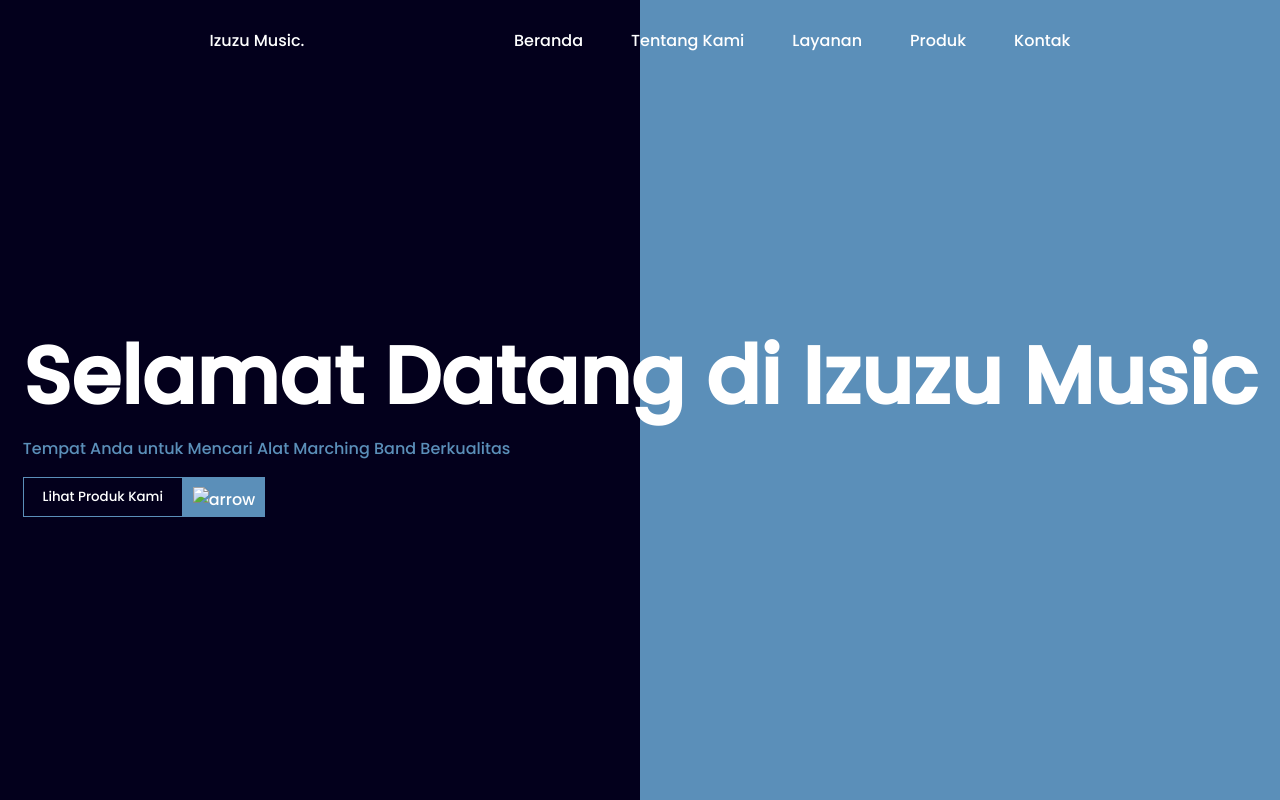
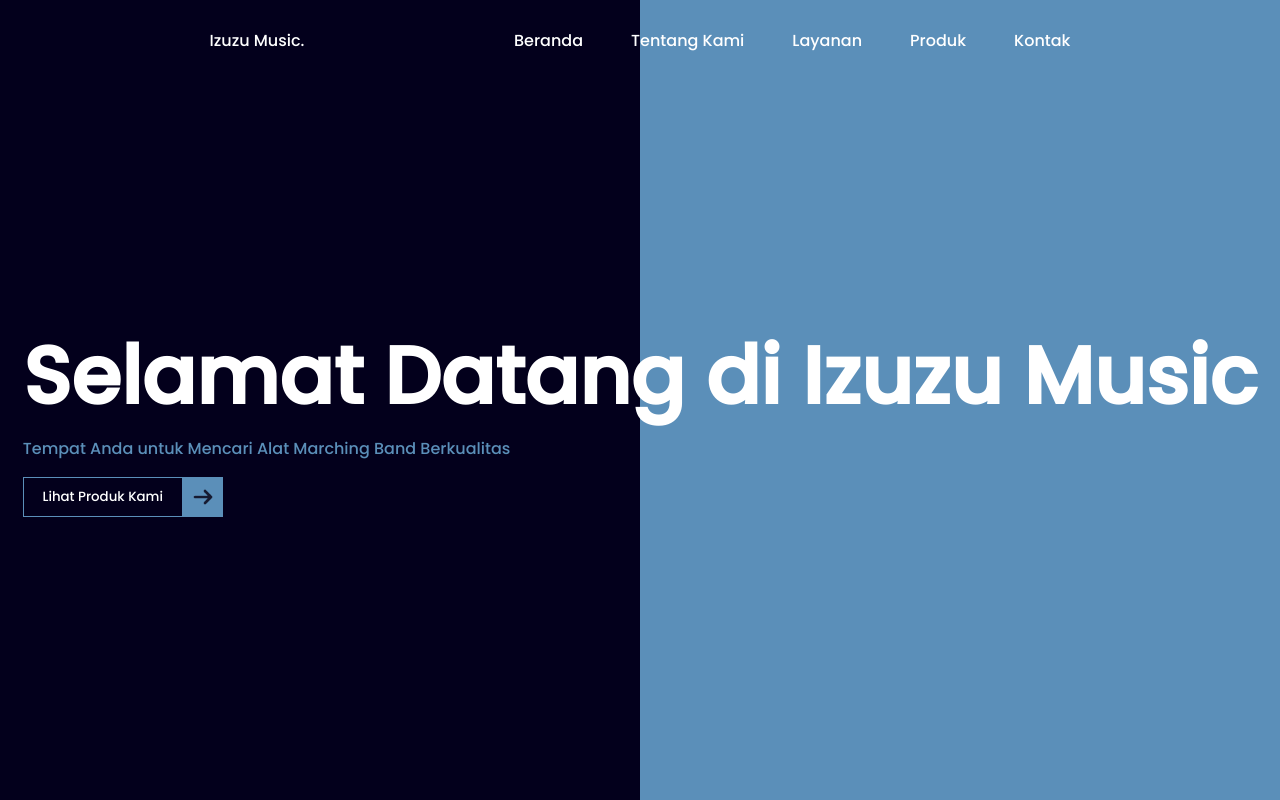
Before and after one commit to ajisakakamandanu/izuzu, a plain HTML site: page index.html in a window 1280 px wide. Shown: the top 800 px of the page. Drawn offline with Linux system fonts and the light colour scheme; the site is published under a folder, as on GitHub Pages, so addresses that start at the root find nothing.

Commit message:
fix arrow img

```diff
--- a/index.html
+++ b/index.html
@@ -37,7 +37,7 @@
             <p>Tempat Anda untuk Mencari Alat Marching Band Berkualitas</p>
             <div class="btnHero">
                 <button>Lihat Produk Kami</button>
-                <Image src="/assets/arrow.png" width={100} height={100} alt="arrow" />
+                <Image src="assets/arrow.png" width={100} height={100} alt="arrow" />
             </div>
             <div class="square">
 
```
